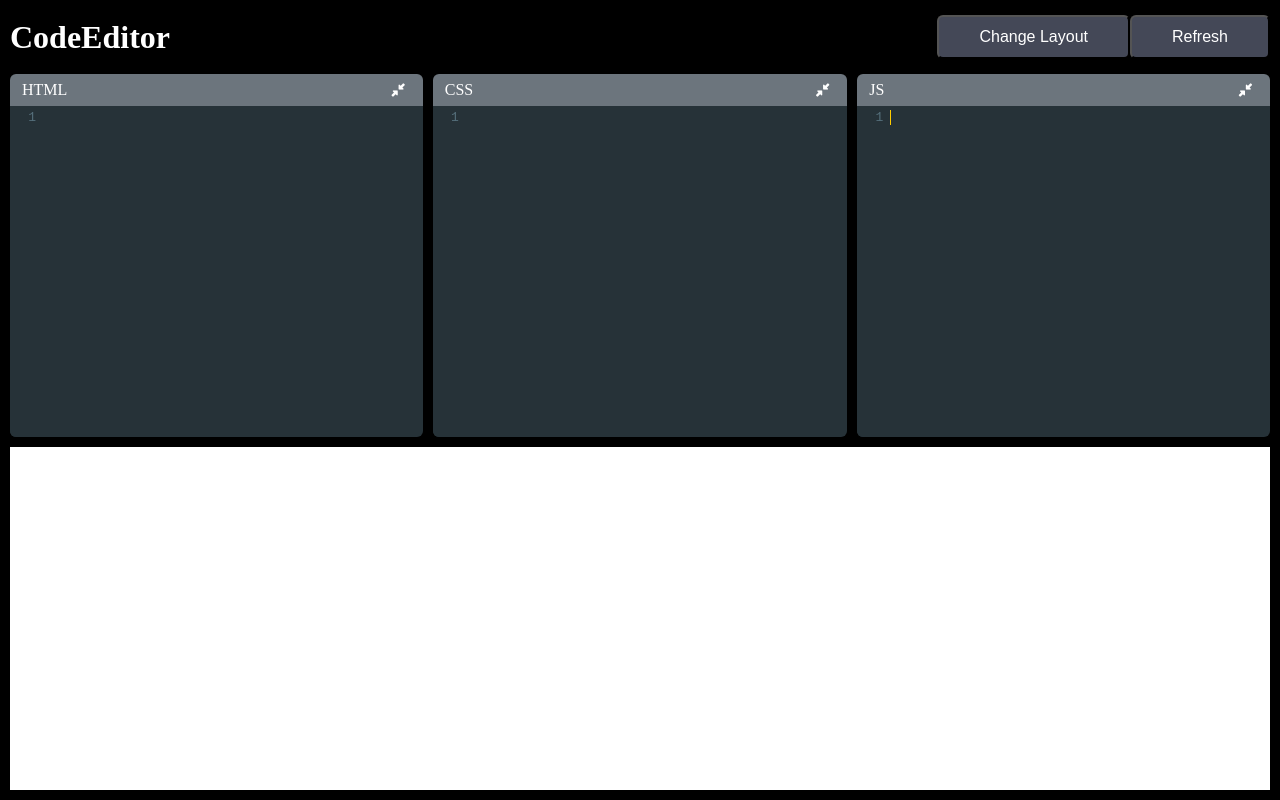
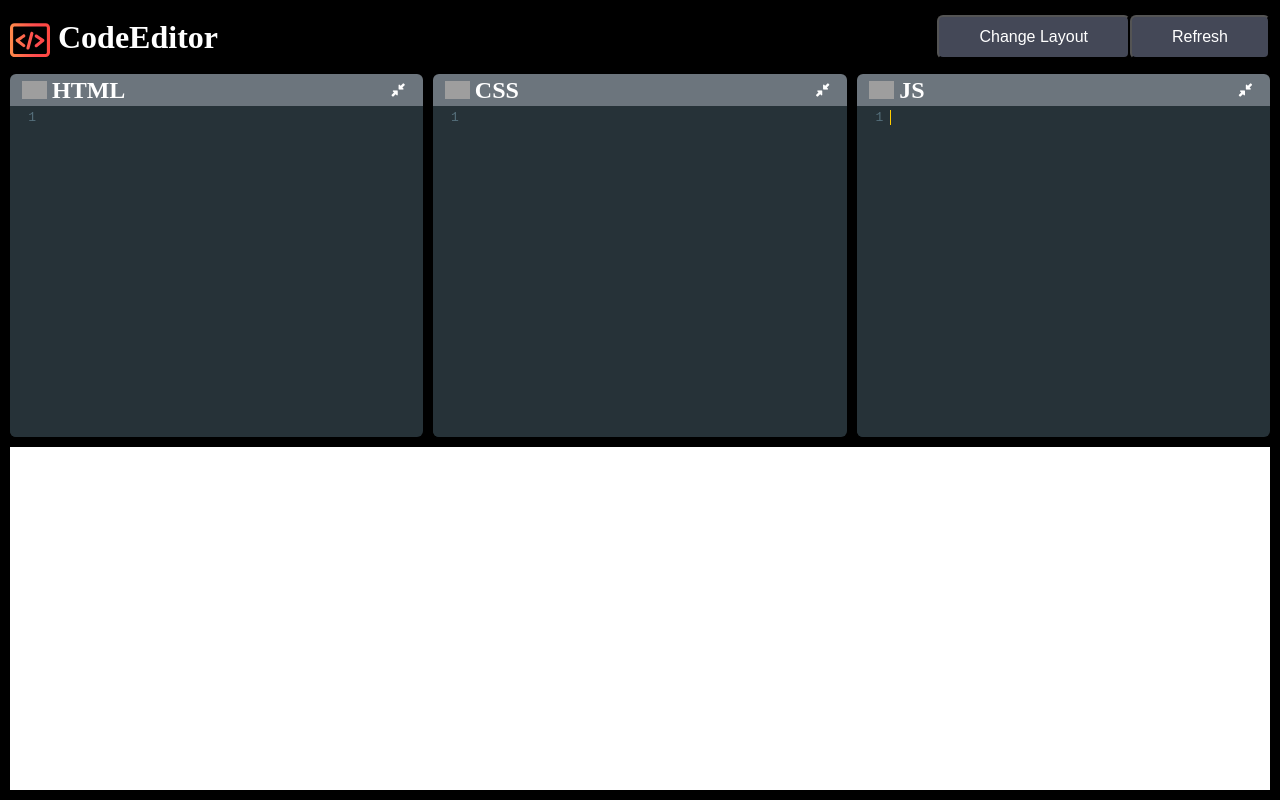
Before and after one commit to malhotraravi842/online-code-editor, a React (Create React App) app: page / in a window 1280 px wide. Built offline with nearby package versions, Linux system fonts and the light colour scheme; grey boxes are pictures that could not be loaded.

Commit message:
added logos and icons

```diff
--- /dev/null
+++ b/src/assets/index.js
@@ -0,0 +1 @@
+export { default as CodeLogo } from "./svgs/code.svg";
--- a/src/assets/styles/editior.scss
+++ b/src/assets/styles/editior.scss
@@ -48,6 +48,17 @@
     border-radius: 0;
   }
 }
+.editor__navbar__logo {
+  display: flex;
+  align-items: center;
+  font-weight: bold;
+  font-size: 1.5em;
+
+  img {
+    width: 25px;
+    margin-right: 5px;
+  }
+}
 .editor__navbar__btn {
   border: none;
   outline: none;
--- a/src/assets/styles/navbar.scss
+++ b/src/assets/styles/navbar.scss
@@ -13,6 +13,13 @@
   font-size: 32px;
   font-weight: bold;
   color: #fff;
+  display: flex;
+  align-items: center;
+
+  img {
+    height: 40px;
+    margin-right: 8px;
+  }
 }
 .navbar__btns {
   display: flex;
--- a/src/components/CodeEditior/Editior.js
+++ b/src/components/CodeEditior/Editior.js
@@ -8,7 +8,7 @@ import { useState } from "react";
 import { compose } from "redux";
 import { connect } from "react-redux";
 
-const Editor = ({ mode, label, value, setValue, layout }) => {
+const Editor = ({ mode, label, value, setValue, layout, logo }) => {
   const [isCollapsed, setIsCollapsed] = useState(false);
   const options = {
     mode: mode,
@@ -27,7 +27,11 @@ const Editor = ({ mode, label, value, setValue, layout }) => {
       className={`editor ${isCollapsed ? "editor--collapsed" : ""} ${layout}`}
     >
       <div className="editor__navbar">
-        <div>{label}</div>
+        <div className="editor__navbar__logo">
+          <img src={logo} alt={label} />
+          {label}
+        </div>
+
         <button
           className="editor__navbar__btn"
           type="button"
--- a/src/components/CodeEditior/index.js
+++ b/src/components/CodeEditior/index.js
@@ -2,6 +2,7 @@ import { compose } from "redux";
 import { connect } from "react-redux";
 import { setJsValue, setCssValue, setHtmlValue } from "../../actions/editor";
 import Editior from "./Editior";
+import { constants } from "../../constants";
 
 const CodeEditior = ({
   htmlValue,
@@ -19,18 +20,21 @@ const CodeEditior = ({
         label="HTML"
         value={htmlValue}
         setValue={setHtmlValue}
+        logo={constants.HTML_LOGO_URL}
       />
       <Editior
         mode="sass"
         label="CSS"
         value={cssValue}
         setValue={setCssValue}
+        logo={constants.CSS_LOGO_URL}
       />
       <Editior
         mode="javascript"
         label="JS"
         value={jsValue}
         setValue={setJsValue}
+        logo={constants.JAVASCRIPT_LOGO_URL}
       />
     </div>
   );
--- a/src/components/Navbar/index.js
+++ b/src/components/Navbar/index.js
@@ -3,6 +3,7 @@ import { connect } from "react-redux";
 import { changeLayout, refreshEditors } from "../../actions/editor";
 import { Button } from "../Button";
 import Dropdown from "../Dropdown";
+import { CodeLogo } from "../../assets";
 
 const Navbar = ({ refreshEditors, changeLayout }) => {
   const LAYOUT_OPTIONS = [
@@ -12,7 +13,10 @@ const Navbar = ({ refreshEditors, changeLayout }) => {
   ];
   return (
     <div className="navbar">
-      <div className="navbar__logo">CodeEditor</div>
+      <div className="navbar__logo">
+        <img src={CodeLogo} alt="code" />
+        CodeEditor
+      </div>
       <div className="navbar__btns">
         <Dropdown
           btnProps={{ label: "Change Layout" }}
--- /dev/null
+++ b/src/constants/constants.js
@@ -0,0 +1,10 @@
+export const constants = {
+  HTML_LOGO_URL:
+    "https://cdn.jsdelivr.net/gh/devicons/devicon/icons/html5/html5-original.svg",
+
+  JAVASCRIPT_LOGO_URL:
+    "https://cdn.jsdelivr.net/gh/devicons/devicon/icons/javascript/javascript-original.svg",
+
+  CSS_LOGO_URL:
+    "https://cdn.jsdelivr.net/gh/devicons/devicon/icons/css3/css3-original.svg",
+};
--- a/src/constants/index.js
+++ b/src/constants/index.js
@@ -1,3 +1,4 @@
 import { reduxConstants } from "./reduxConstants";
+import { constants } from "./constants";
 
-export { reduxConstants };
+export { reduxConstants, constants };
```
Also changed, not shown: src/assets/svgs/code.svg (added).
